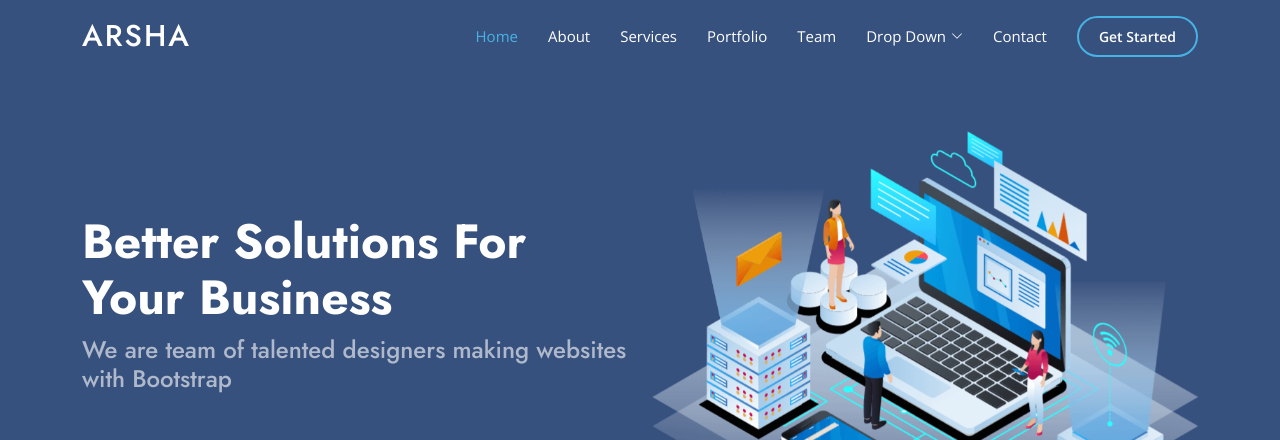
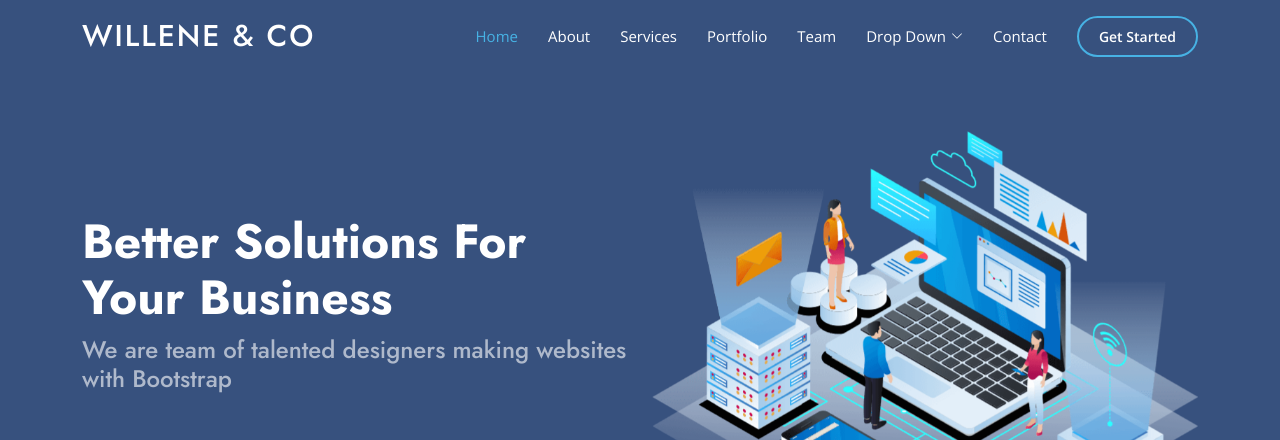
Before and after one commit to WilliamOktaviano/Willene, a plain HTML site: page index.html in a window 1280 px wide. Shown: the top 440 px of the page. Drawn offline with nearby package versions, Linux system fonts and the light colour scheme.

Commit message:
Changing Attributes
Changing Header
Changing Title

```diff
--- a/index.html
+++ b/index.html
@@ -5,7 +5,7 @@
   <meta charset="utf-8">
   <meta content="width=device-width, initial-scale=1.0" name="viewport">
 
-  <title>Arsha Bootstrap Template - Index</title>
+  <title>Willene & Co</title>
   <meta content="" name="description">
   <meta content="" name="keywords">
 
@@ -42,7 +42,7 @@
   <header id="header" class="fixed-top ">
     <div class="container d-flex align-items-center">
 
-      <h1 class="logo me-auto"><a href="index.html">Arsha</a></h1>
+      <h1 class="logo me-auto"><a href="index.html">Willene & Co</a></h1>
       <!-- Uncomment below if you prefer to use an image logo -->
       <!-- <a href="index.html" class="logo me-auto"><img src="assets/img/logo.png" alt="" class="img-fluid"></a>-->
 
```
Also changed, not shown: Readme.txt, 2 other files.
